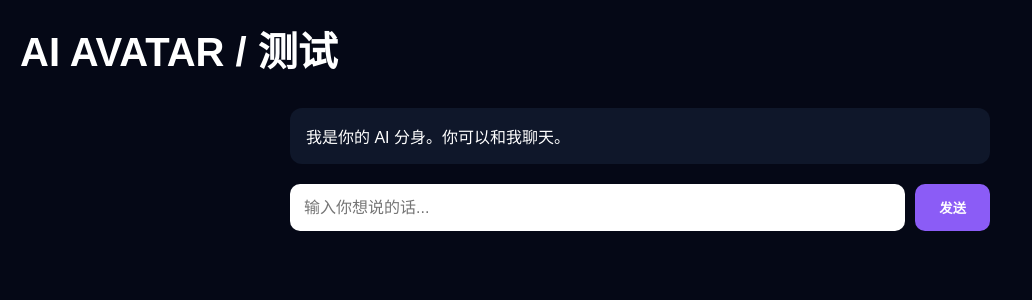
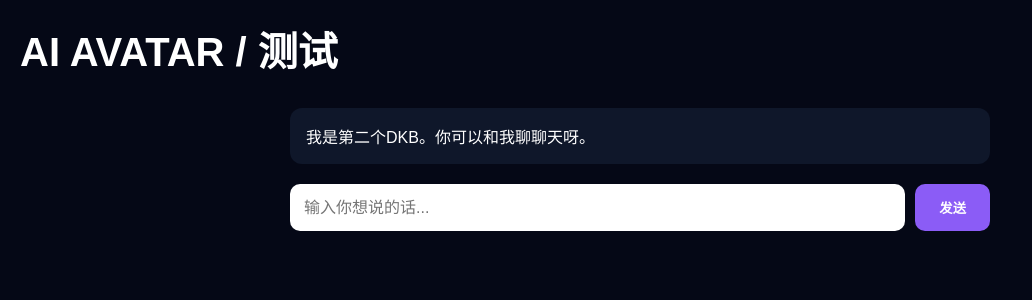
Before and after one commit to dengkaibao0526-design/ai-room, a Next.js app: page / in a window 1280 px wide. Shown: the top 300 px of the page, without its empty margins (0-1032 px from the left). Built offline with nearby package versions, Linux system fonts and the light colour scheme.

Commit message:
Update page.js

```diff
--- a/app/page.js
+++ b/app/page.js
@@ -7,7 +7,7 @@ export default function Home() {
   const [messages, setMessages] = useState([
     {
       role: "assistant",
-      content: "我是你的 AI 分身。你可以和我聊天。"
+      content: "我是第二个DKB。你可以和我聊聊天呀。"
     }
   ]);
 
```
